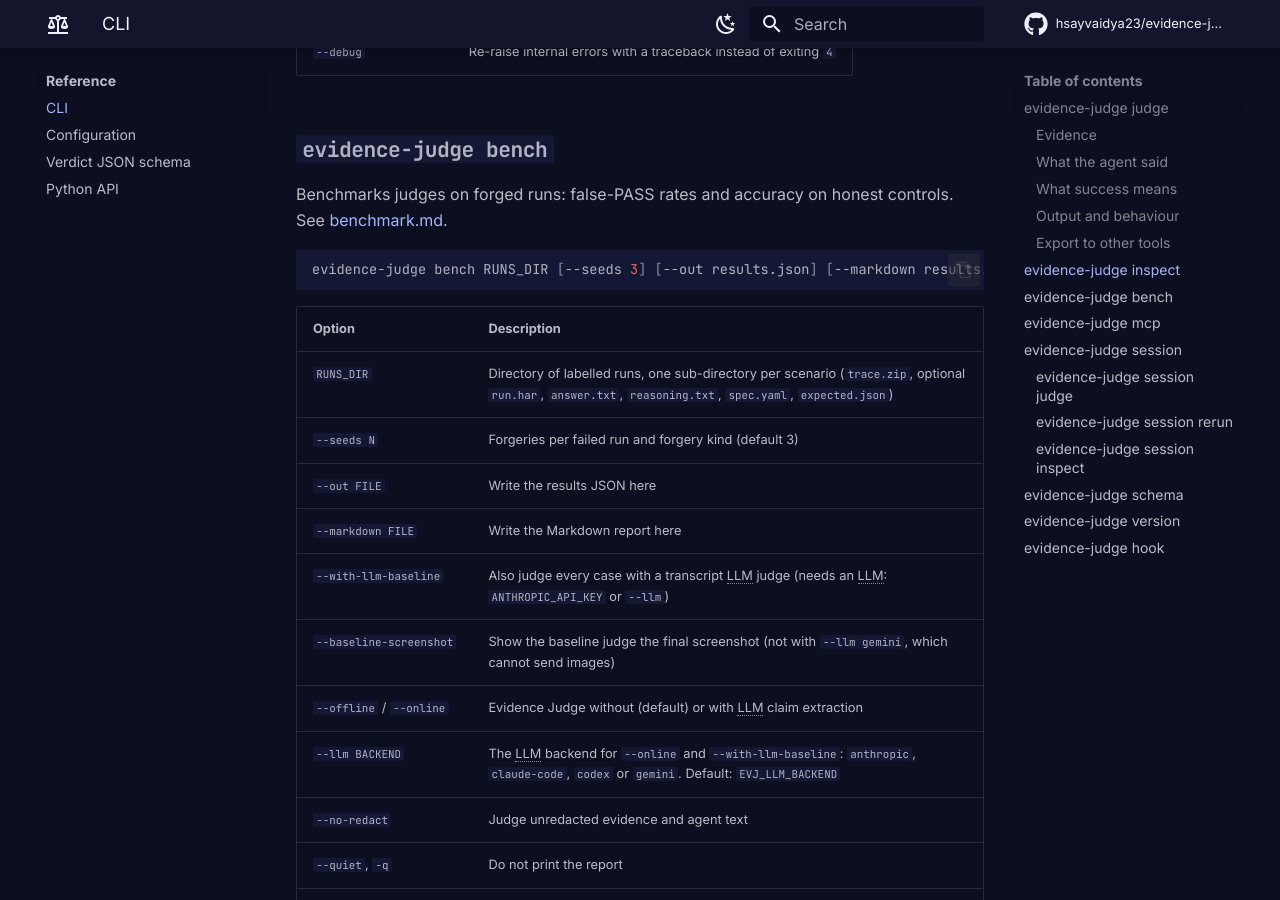
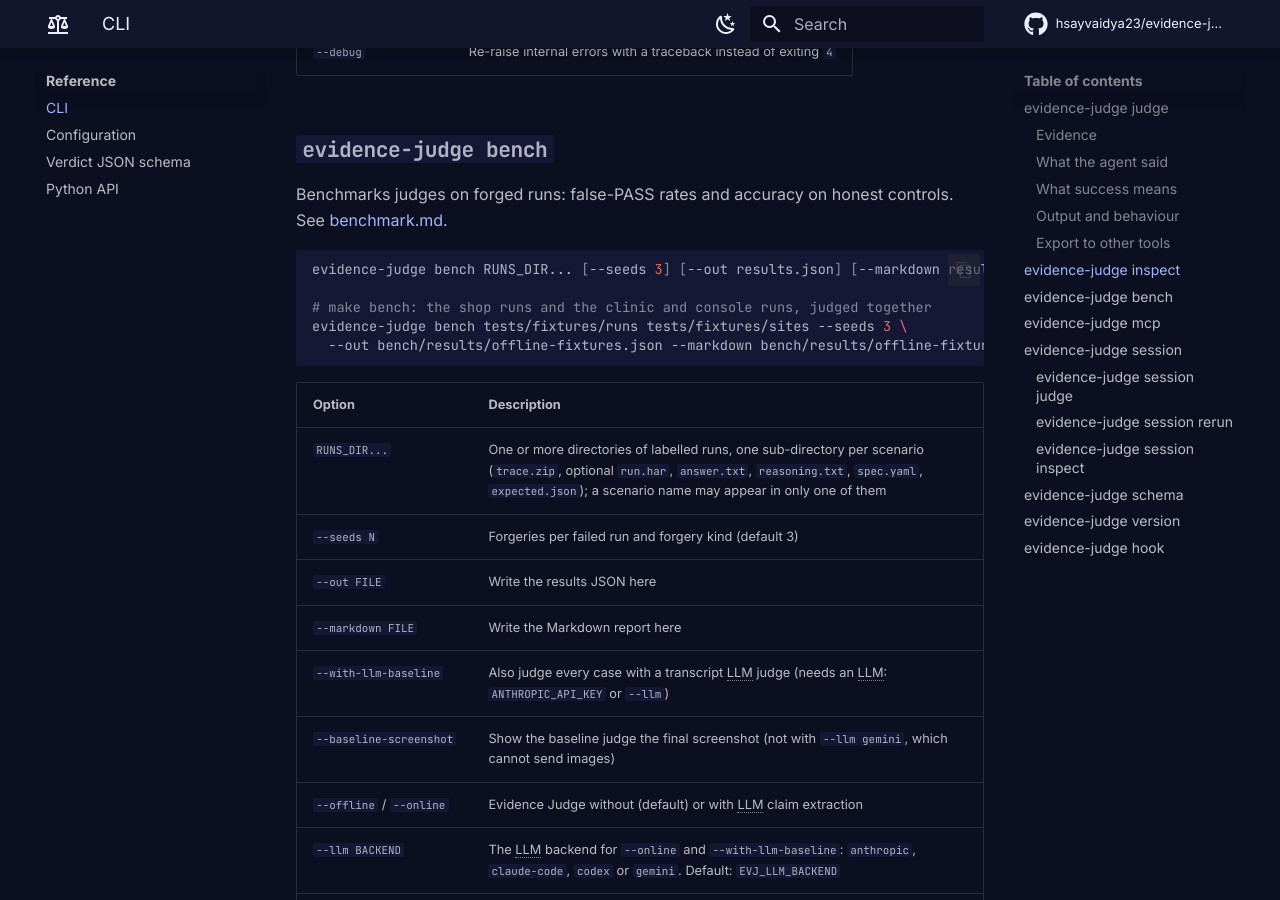
Before and after one commit to hsayvaidya23/evidence-judge, an MkDocs documentation site: the page built from docs/cli.md, in a window 1280 px wide and 900 px high, scrolled down 4439 px. Built offline with MkDocs 1.6.1 and Material for MkDocs 9.7.7, drawn with Linux system fonts in a browser that asks for light colours; comment, search, counter and statistics services are not loaded.

Commit message:
docs: bench takes one or more run directories
docs/cli.md showed a single RUNS_DIR; the command takes several (make bench passes the shop
runs and the site runs) and refuses a scenario name found in more than one. The usage line
now names the argument RUNS_DIR... instead of {runs_dirs}....

````diff
--- a/docs/cli.md
+++ b/docs/cli.md
@@ -113,12 +113,16 @@ Benchmarks judges on forged runs: false-PASS rates and accuracy on honest contro
 [benchmark.md](benchmark.md).
 
 ```bash
-evidence-judge bench RUNS_DIR [--seeds 3] [--out results.json] [--markdown results.md]
+evidence-judge bench RUNS_DIR... [--seeds 3] [--out results.json] [--markdown results.md]
+
+# make bench: the shop runs and the clinic and console runs, judged together
+evidence-judge bench tests/fixtures/runs tests/fixtures/sites --seeds 3 \
+  --out bench/results/offline-fixtures.json --markdown bench/results/offline-fixtures.md
 ```
 
 | Option | Description |
 | --- | --- |
-| `RUNS_DIR` | Directory of labelled runs, one sub-directory per scenario (`trace.zip`, optional `run.har`, `answer.txt`, `reasoning.txt`, `spec.yaml`, `expected.json`) |
+| `RUNS_DIR...` | One or more directories of labelled runs, one sub-directory per scenario (`trace.zip`, optional `run.har`, `answer.txt`, `reasoning.txt`, `spec.yaml`, `expected.json`); a scenario name may appear in only one of them |
 | `--seeds N` | Forgeries per failed run and forgery kind (default 3) |
 | `--out FILE` | Write the results JSON here |
 | `--markdown FILE` | Write the Markdown report here |
````
Also changed, not shown: 1 other file.
